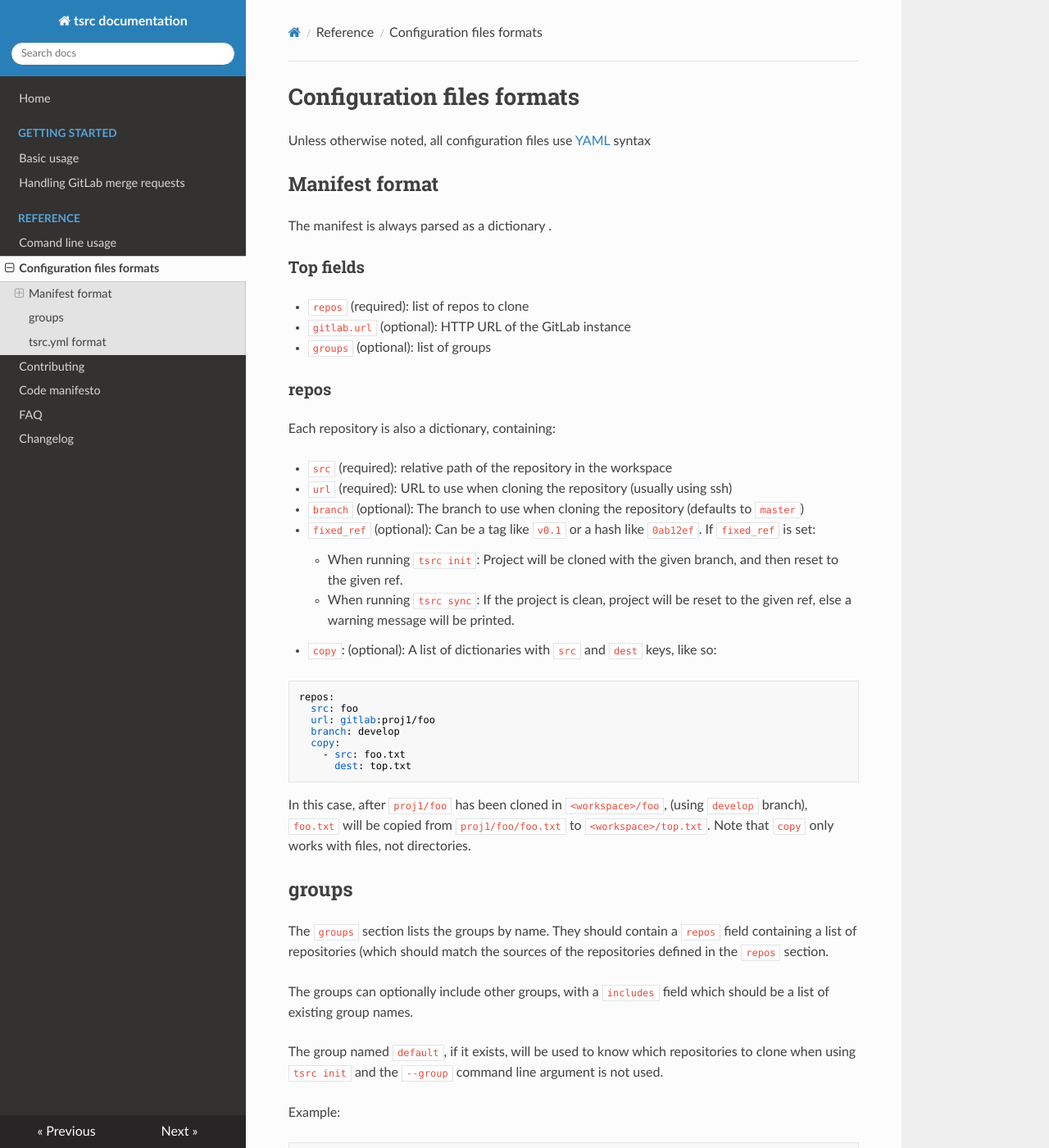
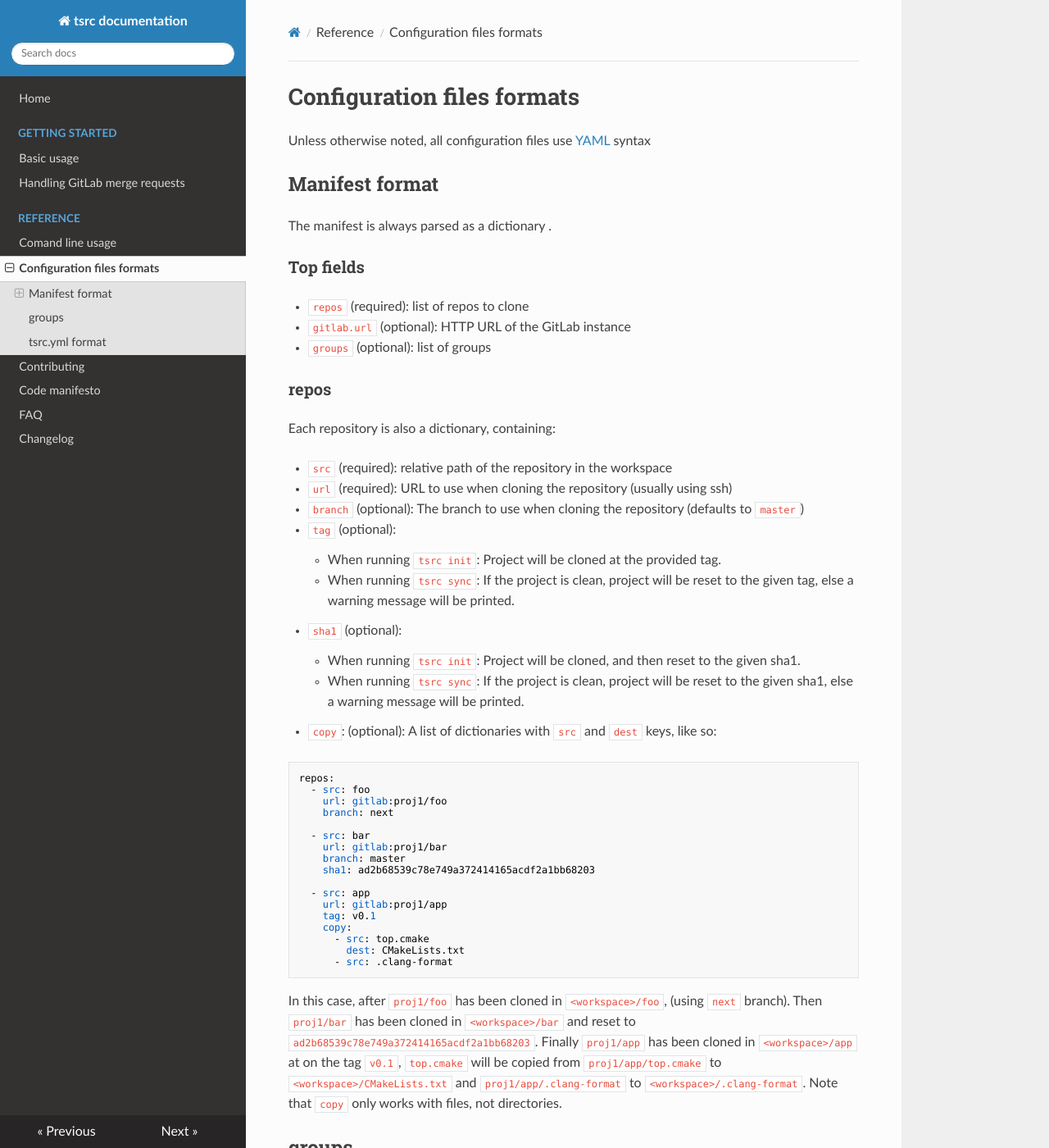
Before and after one commit to your-tools/tsrc, an MkDocs documentation site: the page built from docs/ref/formats.md, in a window 1280 px wide and 1400 px high. Shown: the whole window at 82% size. Built offline with MkDocs 1.6.1, drawn with Linux system fonts in a browser that asks for light colours; nearby versions of some CDN libraries; old or Windows-style settings are respelled for this version of MkDocs.

Commit message:
add documentation about changes in manifest format

````diff
--- a/docs/ref/formats.md
+++ b/docs/ref/formats.md
@@ -24,30 +24,44 @@ Each repository is also a dictionary, containing:
 * `url` (required): URL to use when cloning the repository (usually using ssh)
 * `branch` (optional): The branch to use when cloning the repository (defaults
   to `master`)
-* `fixed_ref` (optional): Can be a tag like `v0.1` or a hash like `0ab12ef`.
-   If `fixed_ref` is set:
-
-    *  When running `tsrc init`: Project will be cloned with the given branch, and then reset to
-        the given ref.
-    *  When running `tsrc sync`: If the project is clean, project will be reset
-        to the given ref, else a warning message will be printed.
-
+* `tag` (optional):
+    * When running `tsrc init`: Project will be cloned at the provided tag.
+    * When running `tsrc sync`:  If the project is clean, project will be reset
+        to the given tag, else a warning message will be printed.
+* `sha1` (optional):
+    * When running `tsrc init`: Project will be cloned, and then reset to the given sha1.
+    * When running `tsrc sync`:  If the project is clean, project will be reset
+        to the given sha1, else a warning message will be printed.
 * `copy`: (optional): A list of dictionaries with `src` and `dest` keys, like so:
 
 
 ```
 repos:
-  src: foo
-  url: gitlab:proj1/foo
-  branch: develop
-  copy:
-    - src: foo.txt
-      dest: top.txt
+  - src: foo
+    url: gitlab:proj1/foo
+    branch: next
+
+  - src: bar
+    url: gitlab:proj1/bar
+    branch: master
+    sha1: ad2b68539c78e749a372414165acdf2a1bb68203
+
+  - src: app
+    url: gitlab:proj1/app
+    tag: v0.1
+    copy:
+      - src: top.cmake
+        dest: CMakeLists.txt
+      - src: .clang-format
 ```
 
 In this case, after `proj1/foo` has been cloned in `<workspace>/foo`,
-(using `develop` branch), `foo.txt` will be copied from `proj1/foo/foo.txt` to
-`<workspace>/top.txt`. Note that `copy` only works with files, not directories.
+(using `next` branch). Then `proj1/bar` has been cloned in `<workspace>/bar`
+and reset to `ad2b68539c78e749a372414165acdf2a1bb68203`. Finally `proj1/app`
+has been cloned in `<workspace>/app` at on the tag `v0.1`, `top.cmake` will be
+copied from `proj1/app/top.cmake` to `<workspace>/CMakeLists.txt` and
+`proj1/app/.clang-format` to `<workspace>/.clang-format`.
+Note that `copy` only works with files, not directories.
 
 ## groups
 
````
Also changed, not shown: docs/changelog.md (+6 -0 lines).
